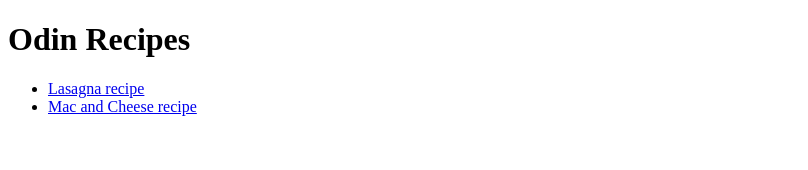
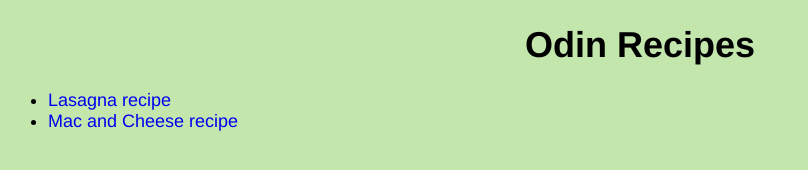
Before and after one commit to ben1499/odin-recipes, a plain HTML site: page index.html in a window 1280 px wide. Shown: the whole page, without its empty margins (0-808 px from the left). Drawn offline with Linux system fonts and the light colour scheme.

Commit message:
Add styles to the project

```diff
--- a/index.html
+++ b/index.html
@@ -5,9 +5,10 @@
     <meta http-equiv="X-UA-Compatible" content="IE=edge">
     <meta name="viewport" content="width=device-width, initial-scale=1.0">
     <title>Odin Recipes</title>
+    <link rel="stylesheet" href="style.css">
 </head>
 <body>
-    <h1>Odin Recipes</h1>
+    <h1 class="title">Odin Recipes</h1>
     <ul>
         <li><a href="recipes/lasagna.html">Lasagna recipe</a></li>
         <li><a href="recipes/macncheese.html">Mac and Cheese recipe</a></li>
--- /dev/null
+++ b/style.css
@@ -0,0 +1,21 @@
+body {
+    font-family: 'Helvetica', sans-serif;
+    font-size: 18px;
+    background-color: #c3e6ad;
+}
+
+a {
+    text-decoration: none;
+}
+
+a:hover {
+    color: #a52c2c;
+}
+
+.title {
+    text-align: center;
+}
+
+.list {
+    text-decoration: dotted;
+}
```
Also changed, not shown: recipes/lasagna.html (+1 -0 lines), recipes/macncheese.html (+1 -0 lines).
